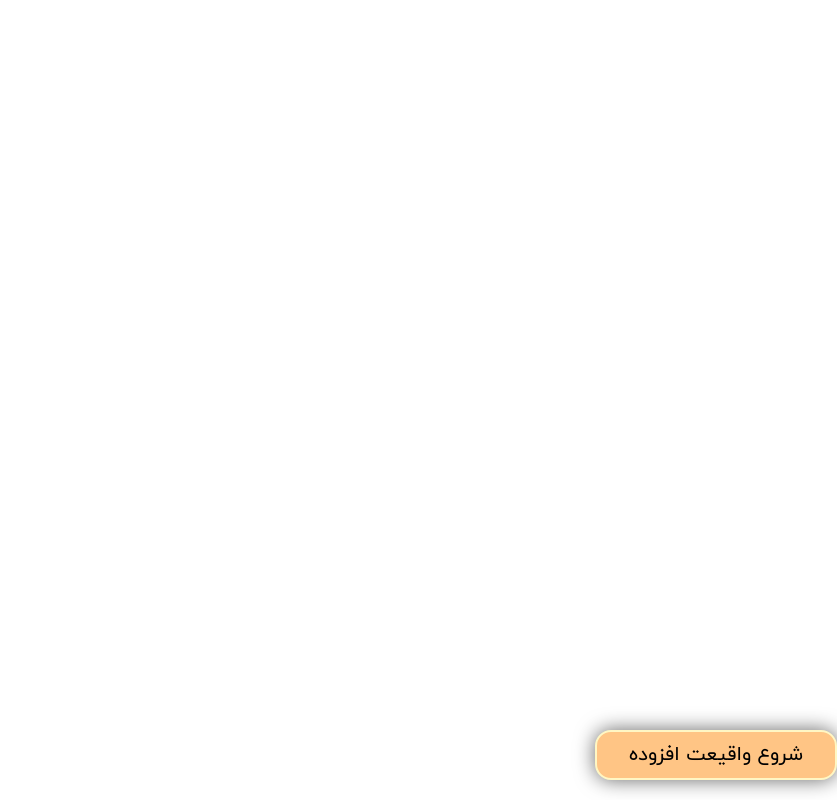
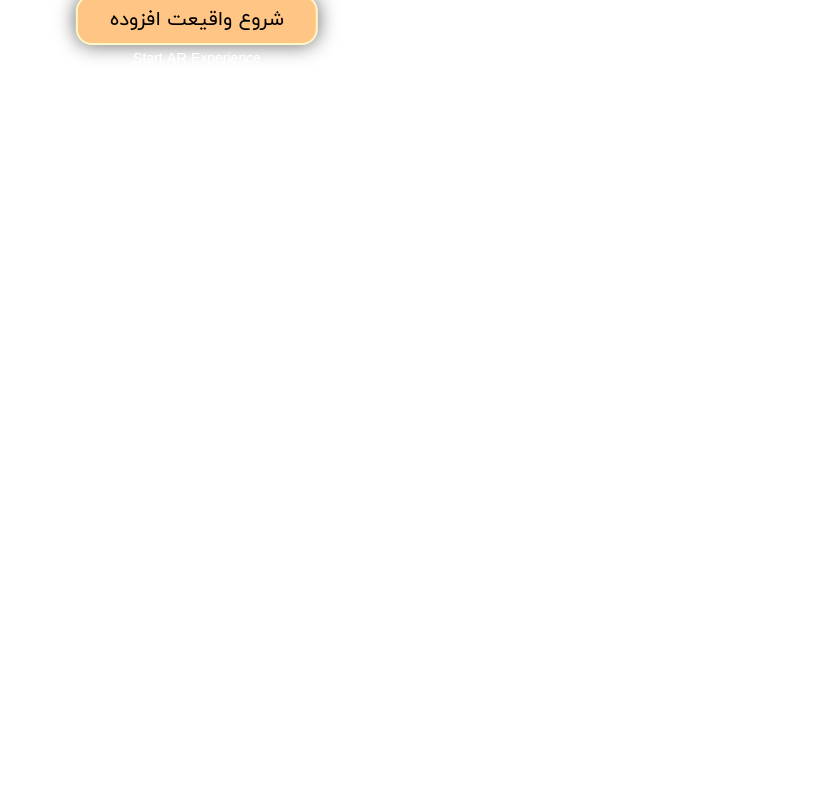
Before and after one commit to sinaAminiNextJs/bazzin, a Next.js app: page /earthThD/earthARcopy in a window 1280 px wide. Both pictures are taken after a click on the button "Start AR Experience". Shown: the whole page, without its empty margins (443-1280 px from the left). Built offline with nearby package versions, Linux system fonts and the light colour scheme; a web font is replaced by a local one.

Commit message:
add new style

```diff
--- a/app/earthThD/earthARcopy/page.tsx
+++ b/app/earthThD/earthARcopy/page.tsx
@@ -67,7 +67,7 @@ export default function ARPage() {
           style={{ width: "100%", height: "100%", zIndex: "10" }}
           touch-action="pan-y"
           reveal="manual"
-          scale="0.5 0.5 0.5" // تغییر مقیاس مدل به نصف
+          scale="0.1 0.1 0.1" // تغییر مقیاس مدل به نصف
           camera-position="0 1.6 3" // تنظیم موقعیت دوربین
         >
           <div className="progress-bar hide" slot="progress-bar">
@@ -85,9 +85,9 @@ export default function ARPage() {
               minWidth: "fit-content",
               opacity: "1",
               position: "fixed",
-              bottom: "20px",
-              marginRight: "auto",
-              marginLeft: "auto",
+              top: "20px",
+              left: "50%",
+              transform: "translate(-50%, -50%)",
               padding: "8px 32px",
               backgroundColor: "#ffc585",
               color: "#000",
```
